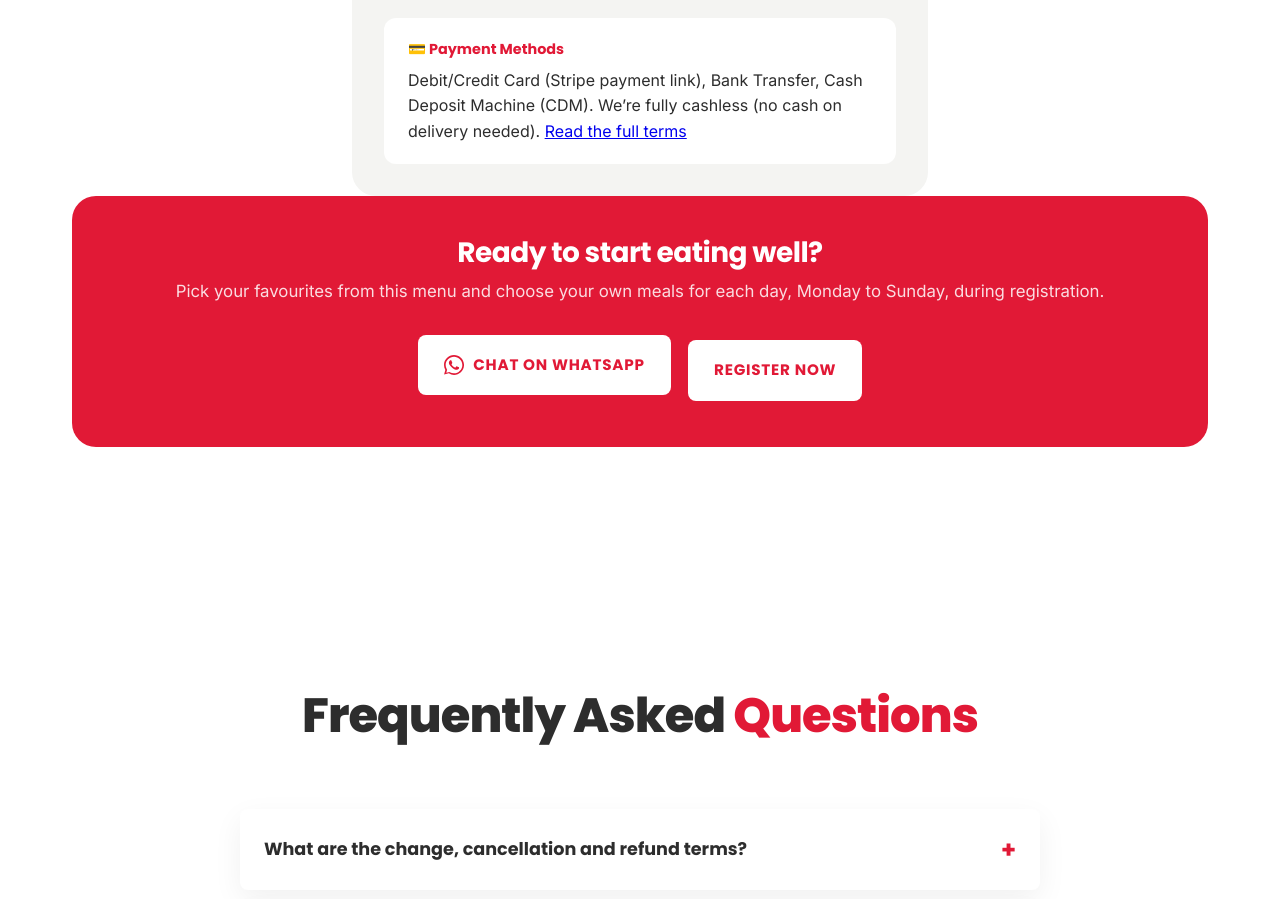
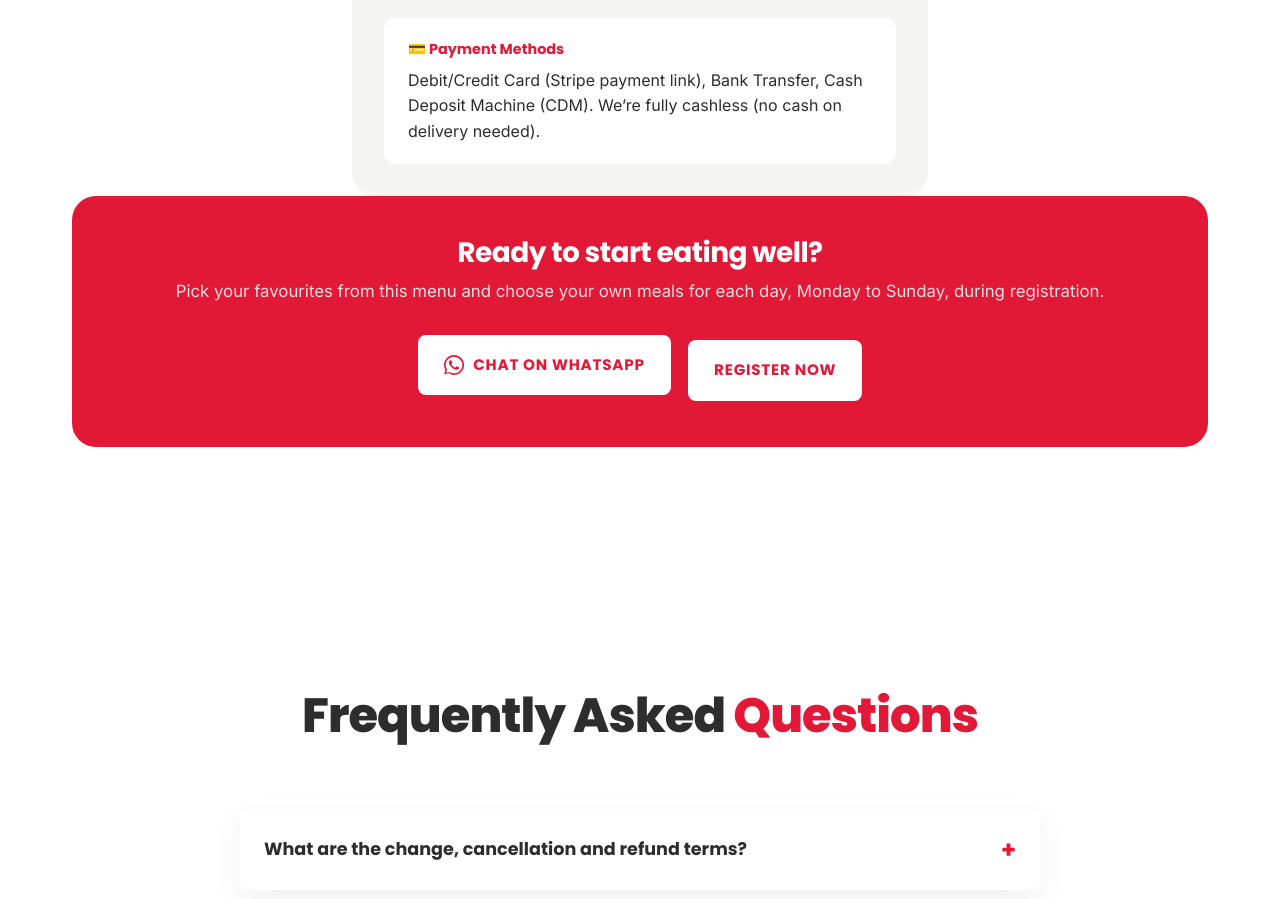
Before and after one commit to mmizwan-debug/TaybClaud, a plain HTML site: page menu.html in a window 1280 px wide. Shown: the part 3900-4799 px from the top of the page. Drawn offline with Linux system fonts and the light colour scheme.

Commit message:
Menu page: remove old terms links
Co-Authored-By: Claude Sonnet 5.5 <noreply@anthropic.com>
Claude-Session: https://claude.ai/code/session_01TUedTW4xVZvF4ApChrY3x4

```diff
--- a/menu.html
+++ b/menu.html
@@ -370,7 +370,6 @@
                         <div class="starter-plan-payments">
                             <span class="starter-plan-payments-label">💳 Payment Methods</span>
                             <span>Debit/Credit Card (Stripe payment link), Bank Transfer, Cash Deposit Machine (CDM). We’re fully cashless (no cash on delivery needed).</span>
-                            <span><a href="https://drive.google.com/file/d/1H9AUTqPLQuYHne7R_7cxPrngaYXItJ91/view" target="_blank" rel="noopener noreferrer">Read the full terms</a></span>
                         </div>
                     </div>
                 </div>
@@ -437,7 +436,6 @@ bar.addEventListener("click",function(e){var b=e.target.closest("[data-kitchen]"
                             <p><strong>Changes:</strong> Tell us at least 1 day ahead, before 10:00 AM. After 10 AM, tomorrow’s meal is already being freshly prepared, so it will still be delivered to you.</p>
                             <p><strong>Not satisfied?</strong> Whether it’s the food, the service or any other reason, we deduct the value of what you’ve already consumed and refund the remaining balance.</p>
                             <p><strong>Stopping the service:</strong> Your remaining balance is refunded by your original contract end date.</p>
-                            <p>Read the <a href="https://drive.google.com/file/d/1H9AUTqPLQuYHne7R_7cxPrngaYXItJ91/view" target="_blank" rel="noopener noreferrer">full terms</a>.</p>
                         </div>
                     </details>
 
@@ -458,7 +456,7 @@ bar.addEventListener("click",function(e){var b=e.target.closest("[data-kitchen]"
                                 <li>Bank transfer</li>
                                 <li>Cash deposit machine (CDM)</li>
                             </ul>
-                            <p>We’re fully cashless — no cash or card machine needed at your door. Read the <a href="https://drive.google.com/file/d/1H9AUTqPLQuYHne7R_7cxPrngaYXItJ91/view" target="_blank" rel="noopener noreferrer">full terms</a>.</p>
+                            <p>We’re fully cashless — no cash or card machine needed at your door.</p>
                         </div>
                     </details>
 
```
